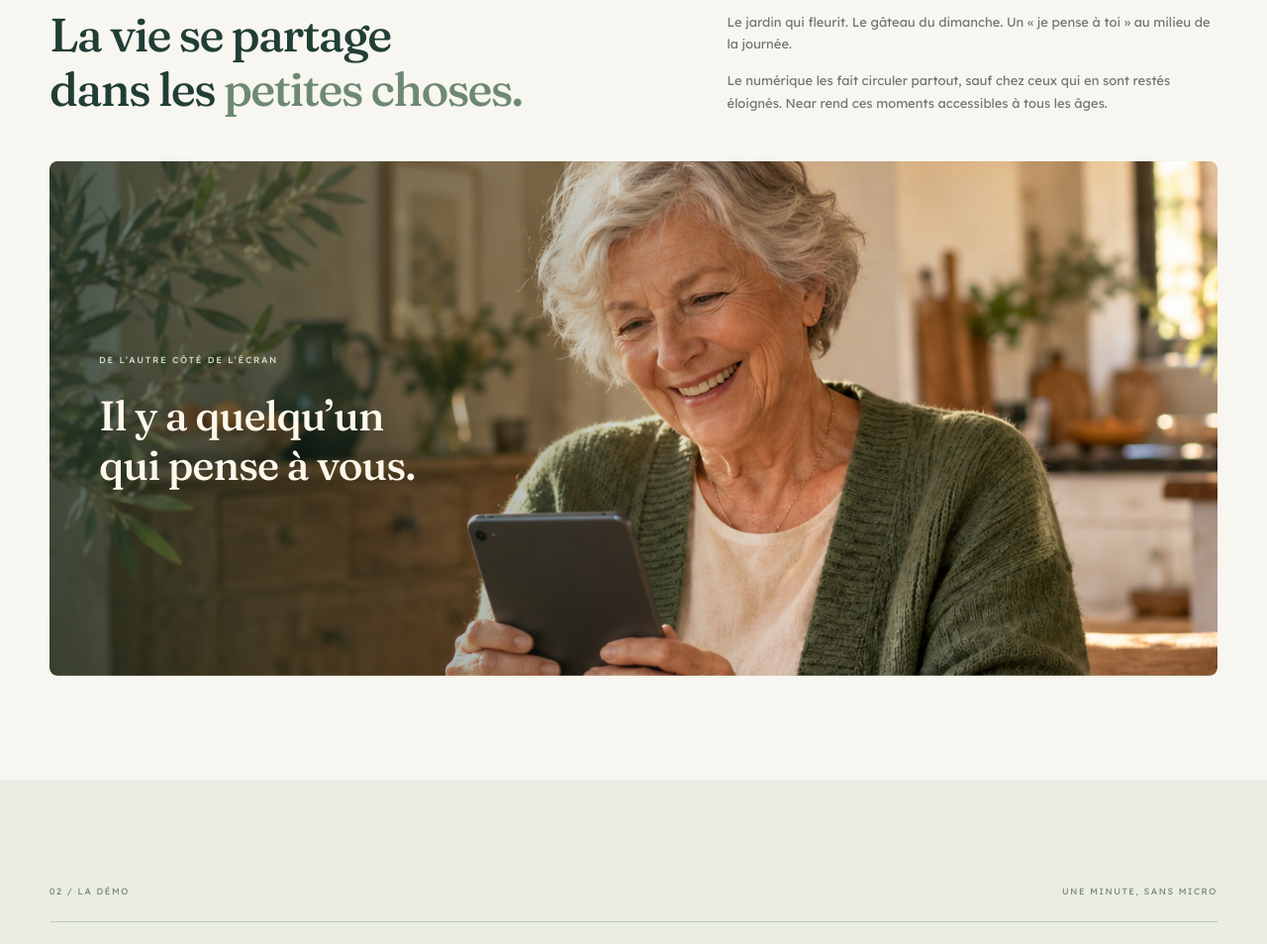
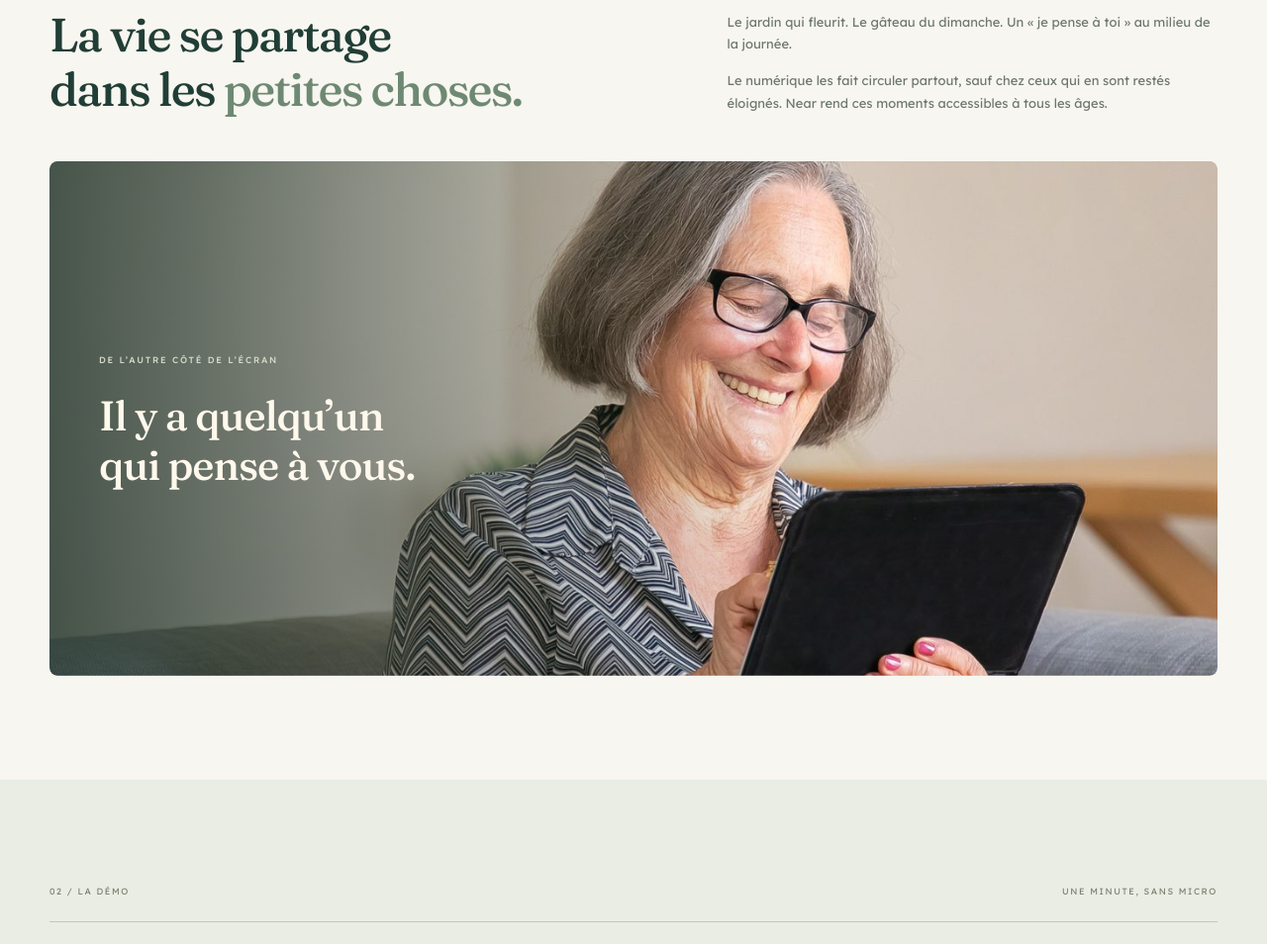
Before and after one commit to drcryptooff/near-vitrine, a plain HTML site: page index.html in a window 1280 px wide. Shown: the part 1032-1986 px from the top of the page at 99% size. Drawn offline with Linux system fonts and the light colour scheme.

Commit message:
Vraie photo (Pexels, Kampus Production) a la place de l'image IA
Source 9229587.

```diff
--- a/index.html
+++ b/index.html
@@ -58,7 +58,7 @@
 
 <section class="intro section wrap" id="approche"><div class="section-kicker"><span>01 / POURQUOI NEAR</span><span>QUAND LES ÉCRANS COMPLIQUENT TOUT</span></div>
   <div class="intro-grid"><h2>La vie se partage<br>dans les <em>petites choses.</em></h2><div><p>Le jardin qui fleurit. Le gâteau du dimanche. Un « je pense à toi » au milieu de la journée.</p><p>Le numérique les fait circuler partout, sauf chez ceux qui en sont restés éloignés. Near rend ces moments accessibles à tous les âges.</p></div></div>
-  <div class="editorial-photo"><img src="assets/moment-mini-1536.jpg" srcset="assets/moment-mini-900.jpg 900w, assets/moment-mini-1536.jpg 1536w" sizes="(max-width: 600px) 100vw, 1200px" decoding="async" alt="Mise en scène d’une femme âgée souriant en consultant sa mini-tablette à la maison" loading="lazy" width="1536" height="1024"><div class="photo-caption"><span class="overline">DE L’AUTRE CÔTÉ DE L’ÉCRAN</span><p>Il y a quelqu’un<br>qui pense à vous.</p></div></div>
+  <div class="editorial-photo"><img src="assets/grand-mere-tablette-1536.jpg" srcset="assets/grand-mere-tablette-900.jpg 900w, assets/grand-mere-tablette-1536.jpg 1536w" sizes="(max-width: 600px) 100vw, 1200px" decoding="async" alt="Une femme âgée sourit en regardant sa tablette, assise dans son canapé" loading="lazy" width="1536" height="1024"><div class="photo-caption"><span class="overline">DE L’AUTRE CÔTÉ DE L’ÉCRAN</span><p>Il y a quelqu’un<br>qui pense à vous.</p></div></div>
 </section>
 
 <section class="demo-section section" id="demo"><div class="wrap"><div class="section-kicker"><span>02 / LA DÉMO</span><span>UNE MINUTE, SANS MICRO</span></div><div class="section-heading"><p class="eyebrow">LE MIEUX, C’EST D’ÉCOUTER.</p><h2>Un petit échange.<br><em>Tout change.</em></h2><p>Un petit film d’une minute, du téléphone d’Alice à la réponse de Jeanne. Jeanne ne touche rien : elle répond à la voix, et le micro de sa tablette s’anime quand elle parle. Les grands boutons restent là si elle préfère toucher.</p></div>
```
Also changed, not shown: assets/grand-mere-tablette-1536.jpg (added), assets/grand-mere-tablette-900.jpg (added), assets/moment-mini-1536.jpg (deleted), assets/moment-mini-900.jpg (deleted).
